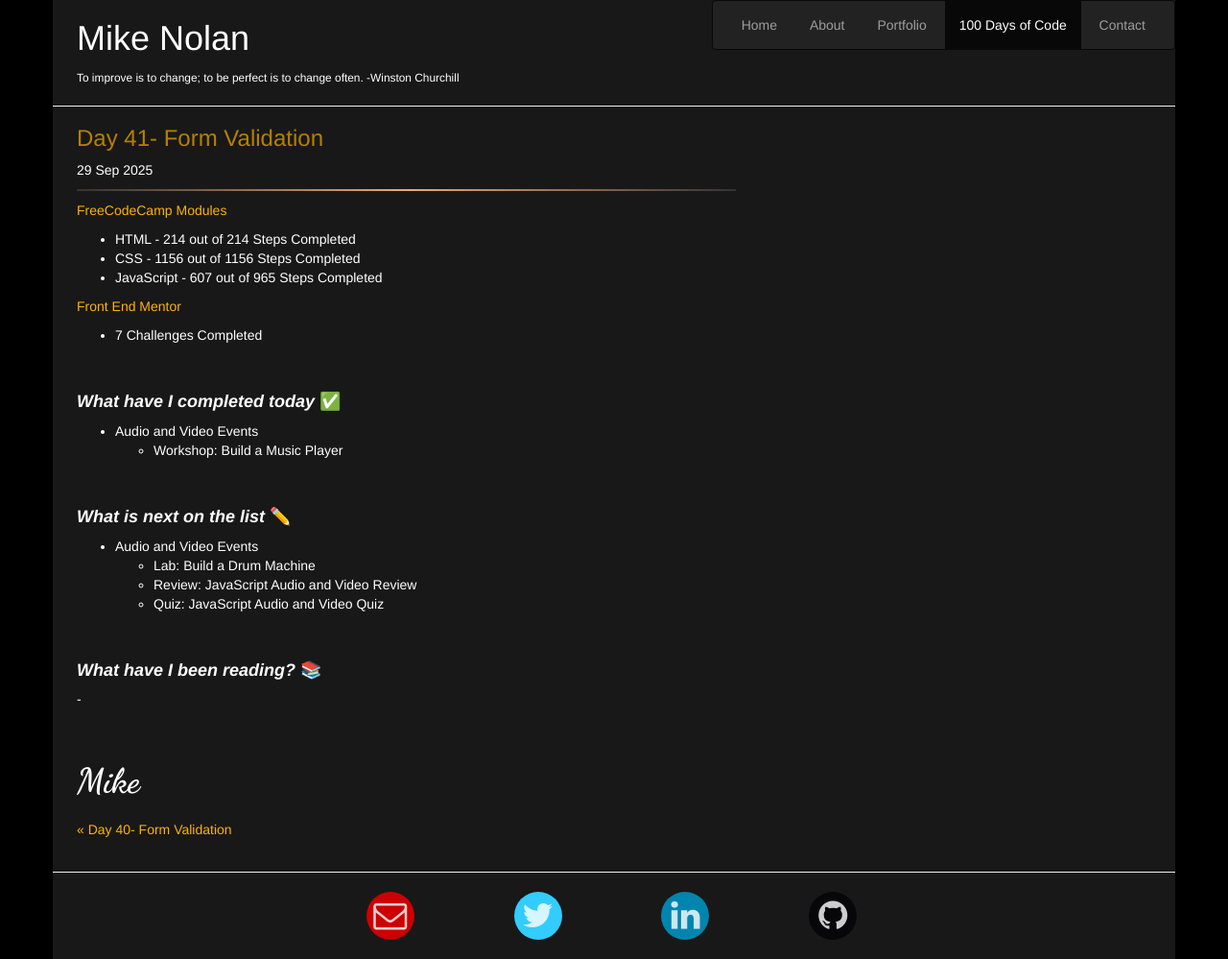
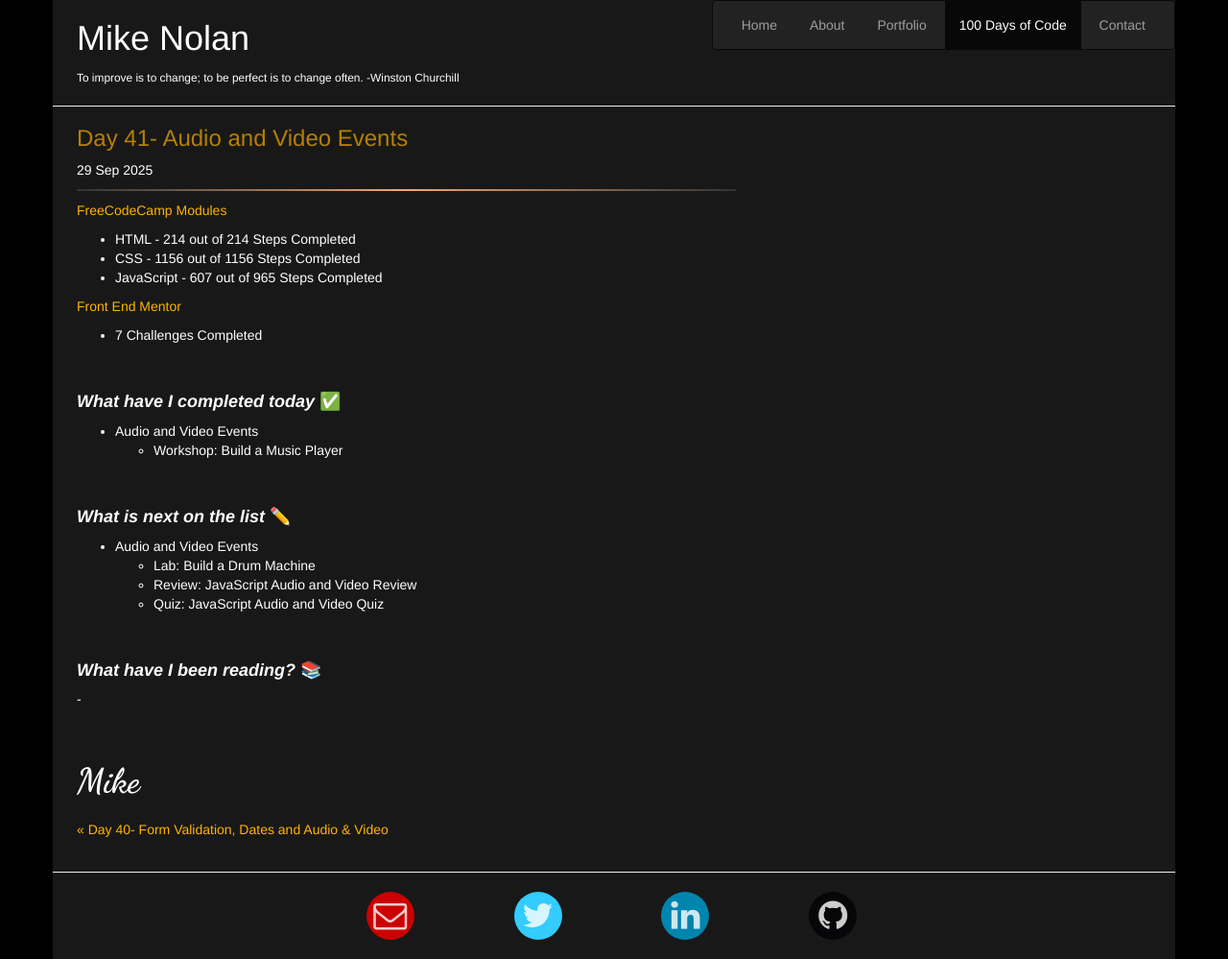
Before and after one commit to mikechristopher/100daysofcode, a Jekyll site: the page built from _posts/2025-09-29-AudioVideo_Day41.md, in a window 1280 px wide. Shown: the whole page at 96% size. Built offline with Jekyll 4.4.1, drawn with Linux system fonts in a browser that asks for light colours; nearby versions of some CDN libraries; emoji names are drawn with the system emoji font.

Commit message:
updated titles

```diff
--- a/_posts/2025-09-26-FormValidation_Day40.md
+++ b/_posts/2025-09-26-FormValidation_Day40.md
@@ -1,6 +1,6 @@
 ---
 layout: post
-title: "Day 40- Form Validation"
+title: "Day 40- Form Validation, Dates and Audio & Video"
 date: 2025-09-26
 ---
 
--- a/_posts/2025-09-29-AudioVideo_Day41.md
+++ b/_posts/2025-09-29-AudioVideo_Day41.md
@@ -1,6 +1,6 @@
 ---
 layout: post
-title: "Day 41- Form Validation"
+title: "Day 41- Audio and Video Events"
 date: 2025-09-29
 ---
 
```
